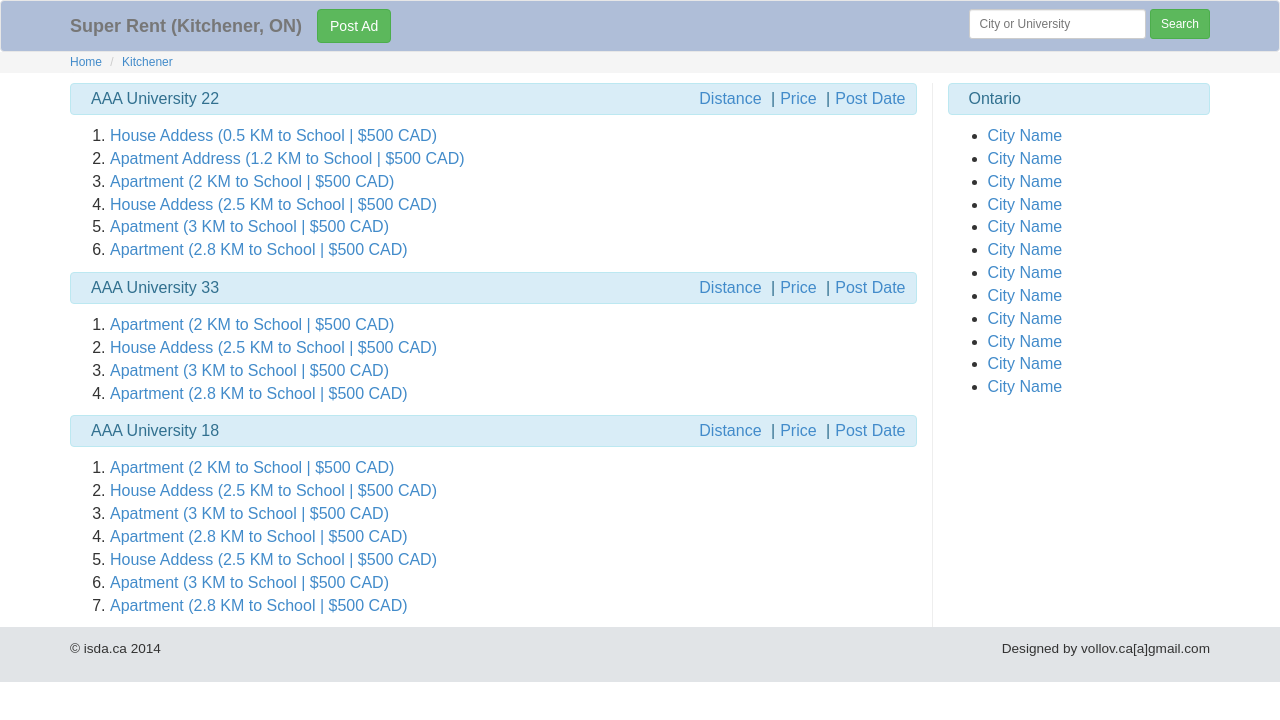
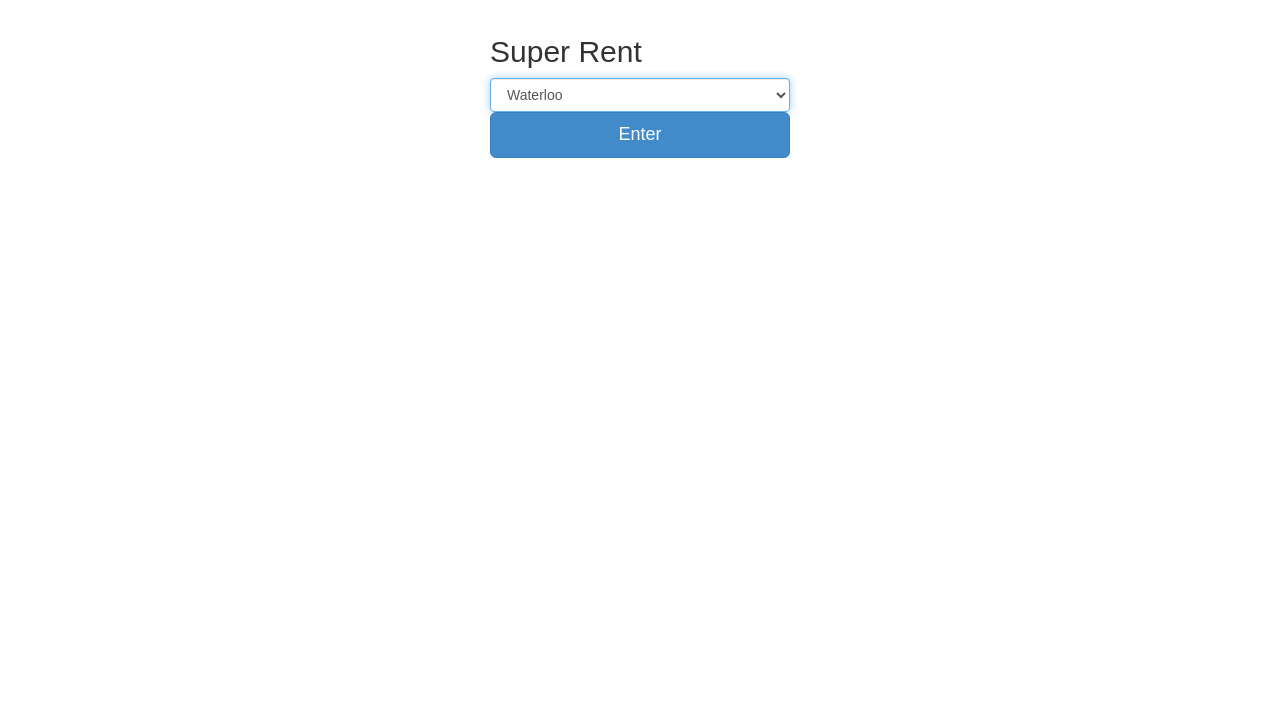
Before and after one commit to vollov/superrent, a plain HTML site: page theme/index.html in a window 1280 px wide. Drawn offline with nearby package versions, Linux system fonts and the light colour scheme.

Commit message:
add theme version 2, discussed with martin

```diff
--- a/theme/css/style.css
+++ b/theme/css/style.css
@@ -81,6 +81,7 @@ body {
 }
 
 .sort-list ul > li {
+	color:white;
 	display: inline;
 }
 
@@ -95,6 +96,22 @@ body {
 	content: "";
 }
 
+.white-font{
+	color:white;
+}
+
+/** section for the index page **/
+.form-signin {
+  max-width: 330px;
+  padding: 15px;
+  margin: 0 auto;
+}
+.form-signin .form-signin-heading{
+  margin-bottom: 10px;
+}
+
+
+
 #footer {
 	height: 55px;
 	background-color: #e1e4e7;
--- a/theme/index.html
+++ b/theme/index.html
@@ -16,137 +16,22 @@
 	<![endif]-->
 </head>
 <body>
+    <div class="container">
 
-	<nav class="navbar navbar-default" role="navigation">
-      <div class="container">
-        <div class="navbar-header">
-          <button type="button" class="navbar-toggle collapsed" data-toggle="collapse" data-target="#navbar" aria-expanded="false" aria-controls="navbar">
-            <span class="sr-only">Super Rent</span>
-            <span class="icon-bar"></span>
-            <span class="icon-bar"></span>
-            <span class="icon-bar"></span>
-          </button>
-          <strong class="navbar-brand">Super Rent (Kitchener, ON)</strong>
-        </div>
+      <form class="form-signin" role="form">
+        <h2 class="form-signin-heading">Super Rent</h2>
+        <label for="inputEmail" class="sr-only">Search</label>
 
-			<button type="button" class="btn btn-success navbar-btn navbar-left">Post Ad</button>
+ <select id="inputSearch" class="form-control" placeholder="City or School" required autofocus>
+  <option value="wa">Waterloo</option>
+  <option value="lo">London</option>
+  <option value="ki">Kitchener</option>
+  <option value="to">Toronto</option>
+</select>
+        <button class="btn btn-lg btn-primary btn-block" type="submit">Enter</button>
+      </form>
 
-			<form id="search" class="navbar-form navbar-right" role="form">
-				<div class="form-group">
-					<input type="text" placeholder="City or University"
-						class="form-control input-sm">
-				</div>
-				<button type="submit" class="btn btn-success btn-sm">Search</button>
-			</form>
-      </div>
-    </nav>
-
-	<div id="breadcrumb" class="breadcrumb-bar">
-		<div class="container">
-			<ol class="breadcrumb">
-				<li><a href="/en/index.html">Home</a></li>
-				<li><a href="/en/services/index.html">Kitchener</a></li>
-			</ol>
-		</div>
-	</div>
-
-	<div id="main" class="container main">
-		<div class="row">
-	  		<div class="col-md-9 boder-right-splitter">
-				<div class="alert alert-info alert-sm title">
-					AAA University  22
-					<div class="sort-list pull-right">
-						<ul>
-							<li><a href="/">Distance</a></li>
-							<li><a href="/web-design">Price</a></li>
-							<li><a href="/it-consulting">Post Date</a></li>
-						</ul>
-					</div>
-				</div>
-				<ol class="items">
-	  				<li><a href="/en/index.html">House Addess (0.5 KM to School | $500 CAD) </a></li>
-	  				<li><a href="/en/index.html">Apatment Address (1.2 KM to School | $500 CAD) </a></li>
-	  				<li><a href="/en/index.html">Apartment (2 KM to School | $500 CAD) </a></li>
-	  				<li><a href="/en/index.html">House Addess (2.5 KM to School | $500 CAD) </a></li>
-	  				<li><a href="/en/index.html">Apatment (3 KM to School | $500 CAD) </a></li>
-	  				<li><a href="/en/index.html">Apartment (2.8 KM to School | $500 CAD) </a></li>
-	  			</ol>
-
-	  			<div class="alert alert-info alert-sm title">
-					AAA University 33
-					<div class="sort-list pull-right">
-						<ul>
-							<li><a href="/">Distance</a></li>
-							<li><a href="/web-design">Price</a></li>
-							<li><a href="/it-consulting">Post Date</a></li>
-						</ul>
-					</div>
-				</div>
-				<ol  class="items">
-	  				<li><a href="/en/index.html">Apartment (2 KM to School | $500 CAD) </a></li>
-	  				<li><a href="/en/index.html">House Addess (2.5 KM to School | $500 CAD) </a></li>
-	  				<li><a href="/en/index.html">Apatment (3 KM to School | $500 CAD) </a></li>
-	  				<li><a href="/en/index.html">Apartment (2.8 KM to School | $500 CAD) </a></li>
-	  			</ol>
-
-	  			<div class="alert alert-info alert-sm title">
-					AAA University  18
-					<div class="sort-list pull-right">
-						<ul>
-							<li><a href="/">Distance</a></li>
-							<li><a href="/web-design">Price</a></li>
-							<li><a href="/it-consulting">Post Date</a></li>
-						</ul>
-					</div>
-				</div>
-				<ol  class="items">
-	  				<li><a href="/en/index.html">Apartment (2 KM to School | $500 CAD) </a></li>
-	  				<li><a href="/en/index.html">House Addess (2.5 KM to School | $500 CAD) </a></li>
-	  				<li><a href="/en/index.html">Apatment (3 KM to School | $500 CAD) </a></li>
-	  				<li><a href="/en/index.html">Apartment (2.8 KM to School | $500 CAD) </a></li>
-	  				<li><a href="/en/index.html">House Addess (2.5 KM to School | $500 CAD) </a></li>
-	  				<li><a href="/en/index.html">Apatment (3 KM to School | $500 CAD) </a></li>
-	  				<li><a href="/en/index.html">Apartment (2.8 KM to School | $500 CAD) </a></li>
-	  			</ol>
-	  		</div>
-
-	  		<div class="col-md-3">
-	  			<div class="alert alert-info alert-sm title">
-					Ontario
-				</div>
-
-				<ul  class="items">
-	  				<li><a href="/en/index.html">City Name</a></li>
-	  				<li><a href="/en/index.html">City Name</a></li>
-	  				<li><a href="/en/index.html">City Name</a></li>
-	  				<li><a href="/en/index.html">City Name</a></li>
-	  				<li><a href="/en/index.html">City Name</a></li>
-	  				<li><a href="/en/index.html">City Name</a></li>
-	  				<li><a href="/en/index.html">City Name</a></li>
-	  				<li><a href="/en/index.html">City Name</a></li>
-	  				<li><a href="/en/index.html">City Name</a></li>
-	  				<li><a href="/en/index.html">City Name</a></li>
-	  				<li><a href="/en/index.html">City Name</a></li>
-	  				<li><a href="/en/index.html">City Name</a></li>
-	  			</ul>
-
-	  		</div>
-		</div><!-- row -->
-	</div>
-	<!-- /main -->
-
-	<div id="footer">
-		<div id="footer-content" class="container">
-			<div class="row">
-				<div id="footer-left" class="col-md-6">
-					<small>&copy; isda.ca 2014</small>
-				</div>
-				<div id="footer-right" class="col-md-6 text-right">
-					<small>Designed by vollov.ca[a]gmail.com</small>
-				</div>
-			</div>
-		</div>
-	</div>
+    </div> <!-- /container -->
 	<script src="lib/jquery/jquery.min.js"></script>
 
 	<!-- UI Libs   -->
```
Also changed, not shown: theme/search.html (added, +224 -0 lines), 1 other file.
